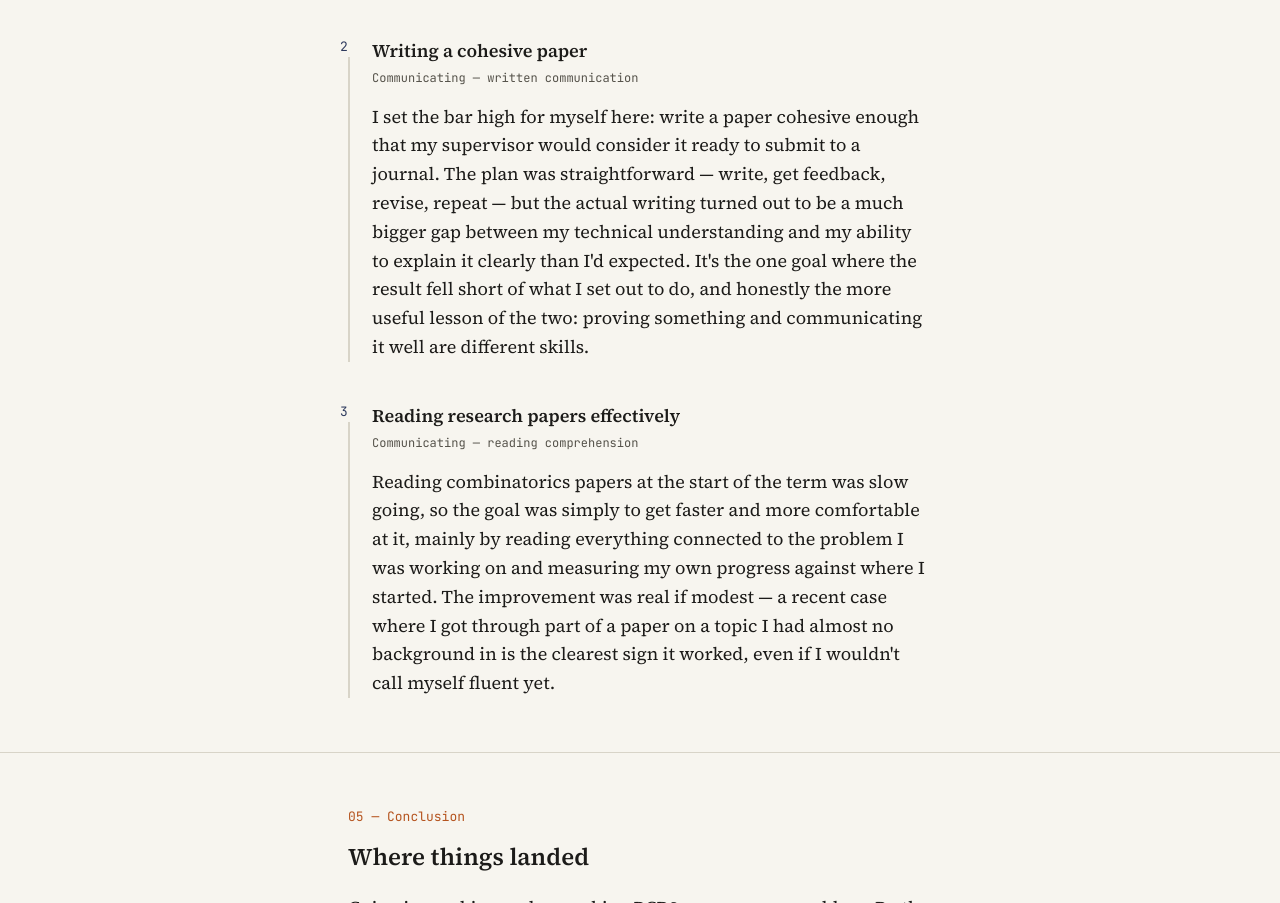
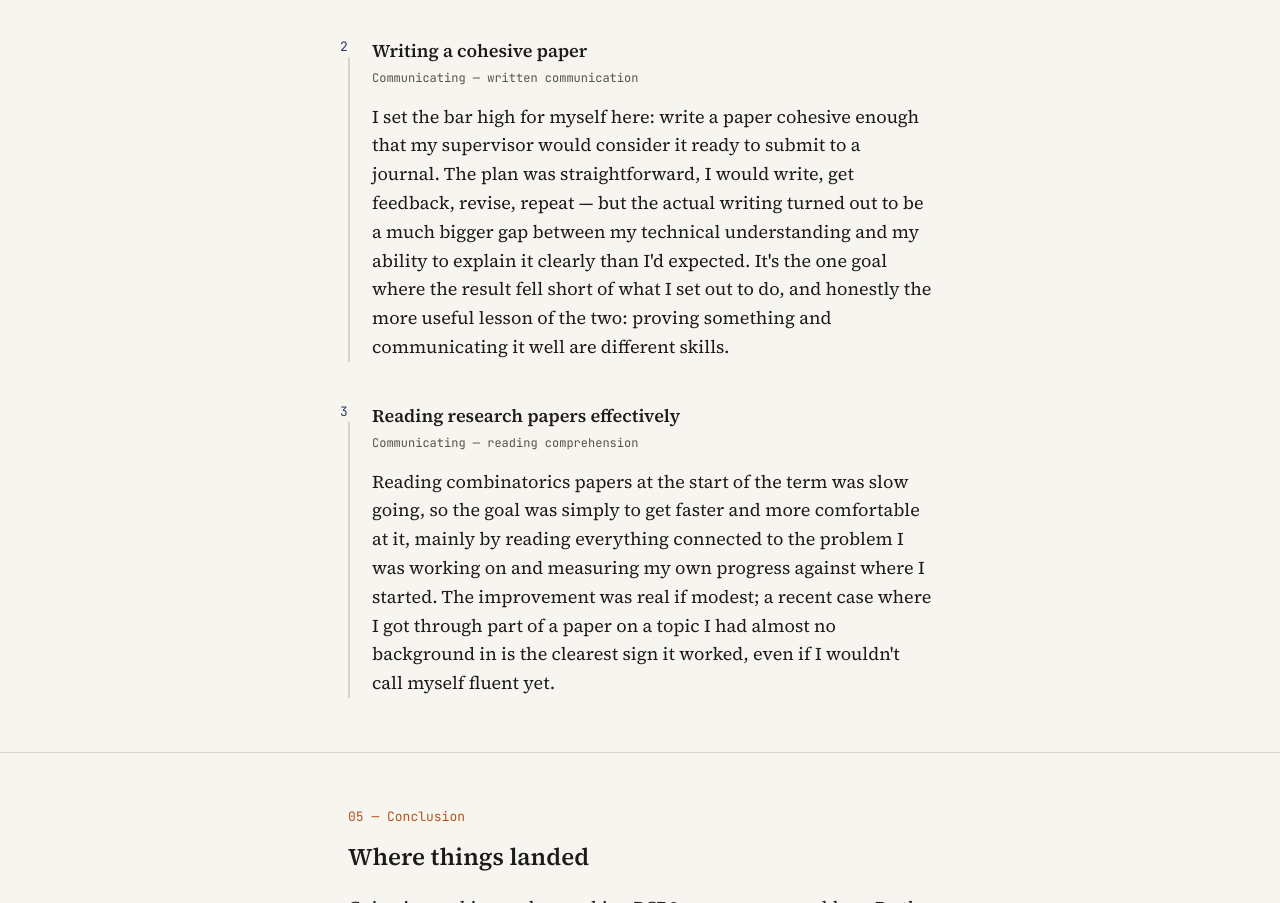
Before and after one commit to Imama4809/Imama4809.github.io, a plain HTML site: page index.html in a window 1280 px wide. Shown: the part 2555-3458 px from the top of the page. Drawn offline with Linux system fonts and the light colour scheme.

Commit message:
some final touches

```diff
--- a/index.html
+++ b/index.html
@@ -266,14 +266,14 @@
         <span class="goal-num">2</span>
         <h3>Writing a cohesive paper</h3>
         <p class="domain">Communicating — written communication</p>
-        <p>I set the bar high for myself here: write a paper cohesive enough that my supervisor would consider it ready to submit to a journal. The plan was straightforward — write, get feedback, revise, repeat — but the actual writing turned out to be a much bigger gap between my technical understanding and my ability to explain it clearly than I'd expected. It's the one goal where the result fell short of what I set out to do, and honestly the more useful lesson of the two: proving something and communicating it well are different skills.</p>
+        <p>I set the bar high for myself here: write a paper cohesive enough that my supervisor would consider it ready to submit to a journal. The plan was straightforward, I would write, get feedback, revise, repeat — but the actual writing turned out to be a much bigger gap between my technical understanding and my ability to explain it clearly than I'd expected. It's the one goal where the result fell short of what I set out to do, and honestly the more useful lesson of the two: proving something and communicating it well are different skills.</p>
       </div>
 
       <div class="goal">
         <span class="goal-num">3</span>
         <h3>Reading research papers effectively</h3>
         <p class="domain">Communicating — reading comprehension</p>
-        <p>Reading combinatorics papers at the start of the term was slow going, so the goal was simply to get faster and more comfortable at it, mainly by reading everything connected to the problem I was working on and measuring my own progress against where I started. The improvement was real if modest — a recent case where I got through part of a paper on a topic I had almost no background in is the clearest sign it worked, even if I wouldn't call myself fluent yet.</p>
+        <p>Reading combinatorics papers at the start of the term was slow going, so the goal was simply to get faster and more comfortable at it, mainly by reading everything connected to the problem I was working on and measuring my own progress against where I started. The improvement was real if modest; a recent case where I got through part of a paper on a topic I had almost no background in is the clearest sign it worked, even if I wouldn't call myself fluent yet.</p>
       </div>
     </div>
   </section>
```
